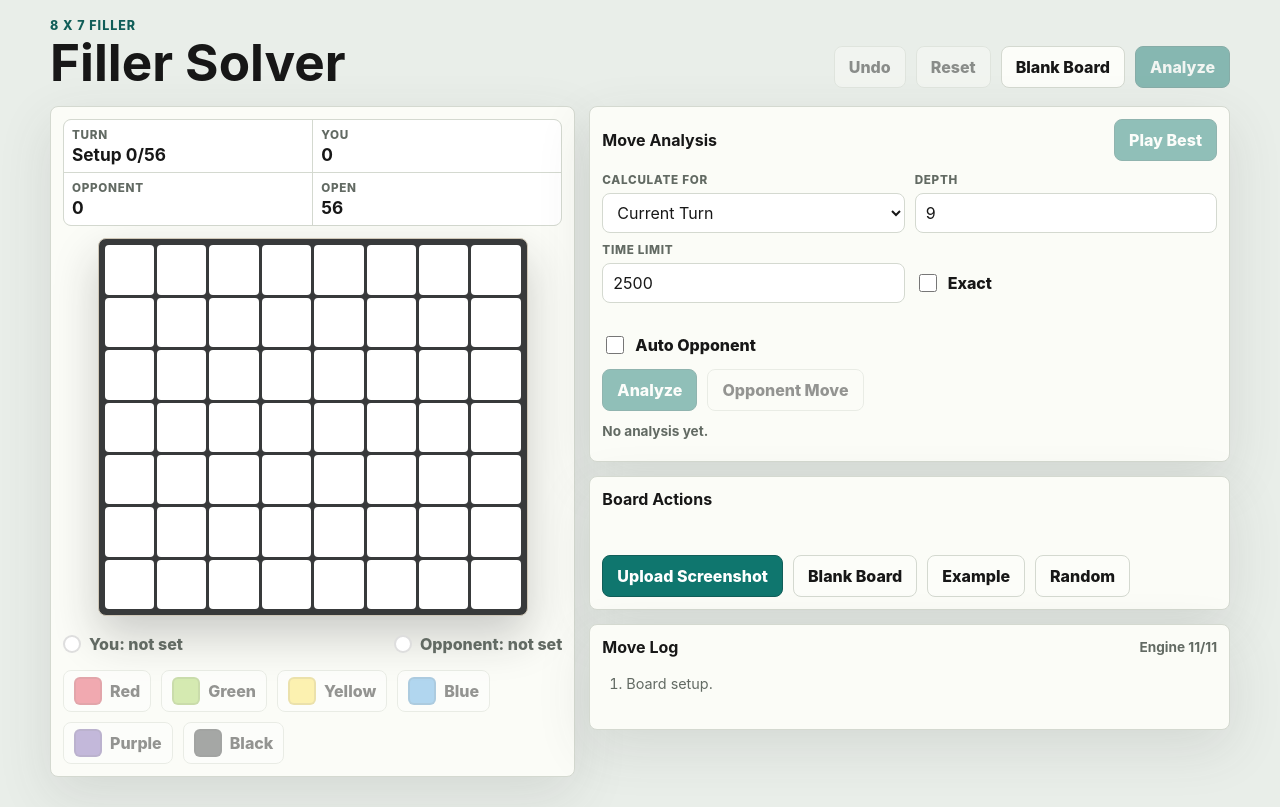
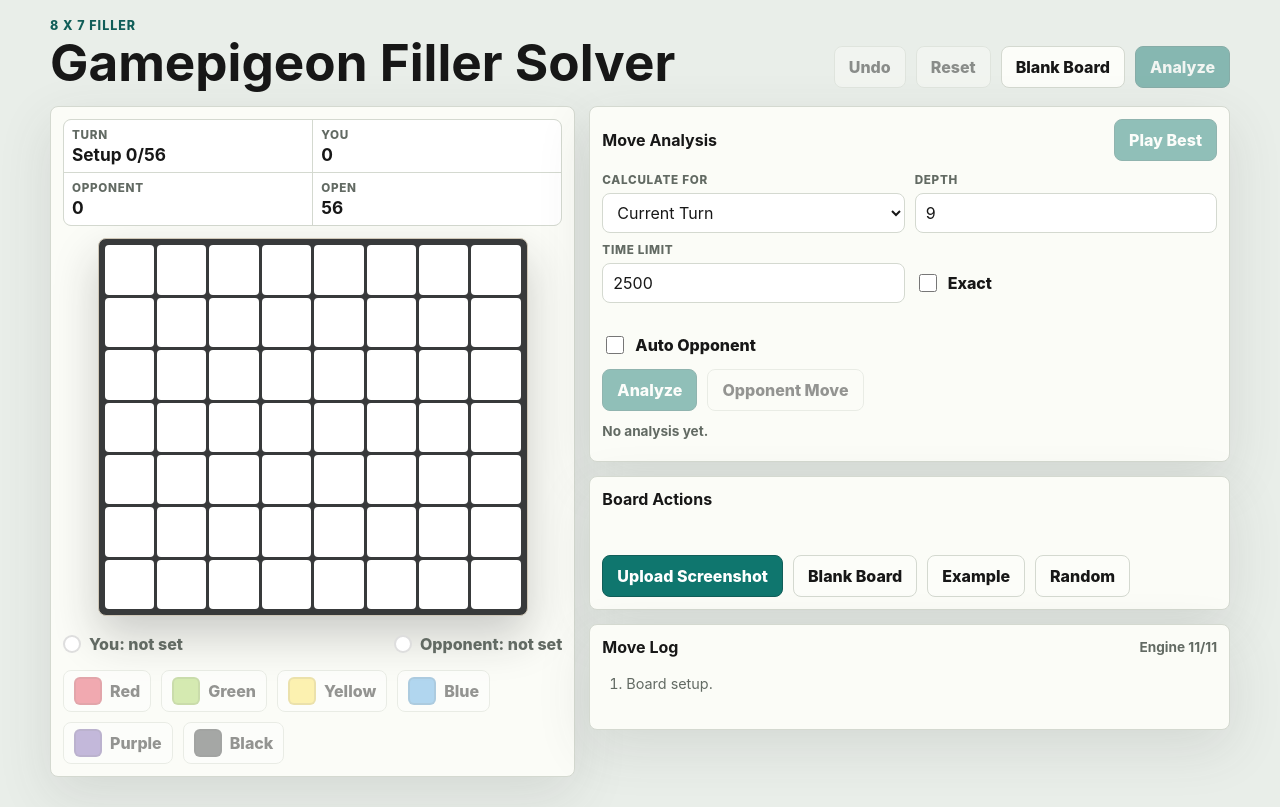
Before and after one commit to mykulgu/filler-solver-gamepigeon, a plain HTML site: page index.html in a window 1280 px wide. Drawn offline with Linux system fonts and the light colour scheme.

Commit message:
Update title.html
updated title to include 'gamepigeon'

```diff
--- a/index.html
+++ b/index.html
@@ -3,7 +3,7 @@
   <head>
     <meta charset="utf-8" />
     <meta name="viewport" content="width=device-width, initial-scale=1" />
-    <title>Filler Solver</title>
+    <title>Gamepigeon Filler Solver</title>
     <link rel="stylesheet" href="styles.css" />
   </head>
   <body>
@@ -11,7 +11,7 @@
       <header class="topbar">
         <div>
           <p class="eyebrow">8 x 7 Filler</p>
-          <h1>Filler Solver</h1>
+          <h1>Gamepigeon Filler Solver</h1>
         </div>
         <div class="toolbar" aria-label="Game actions">
           <button id="undoBtn" class="button secondary" type="button">Undo</button>
```
